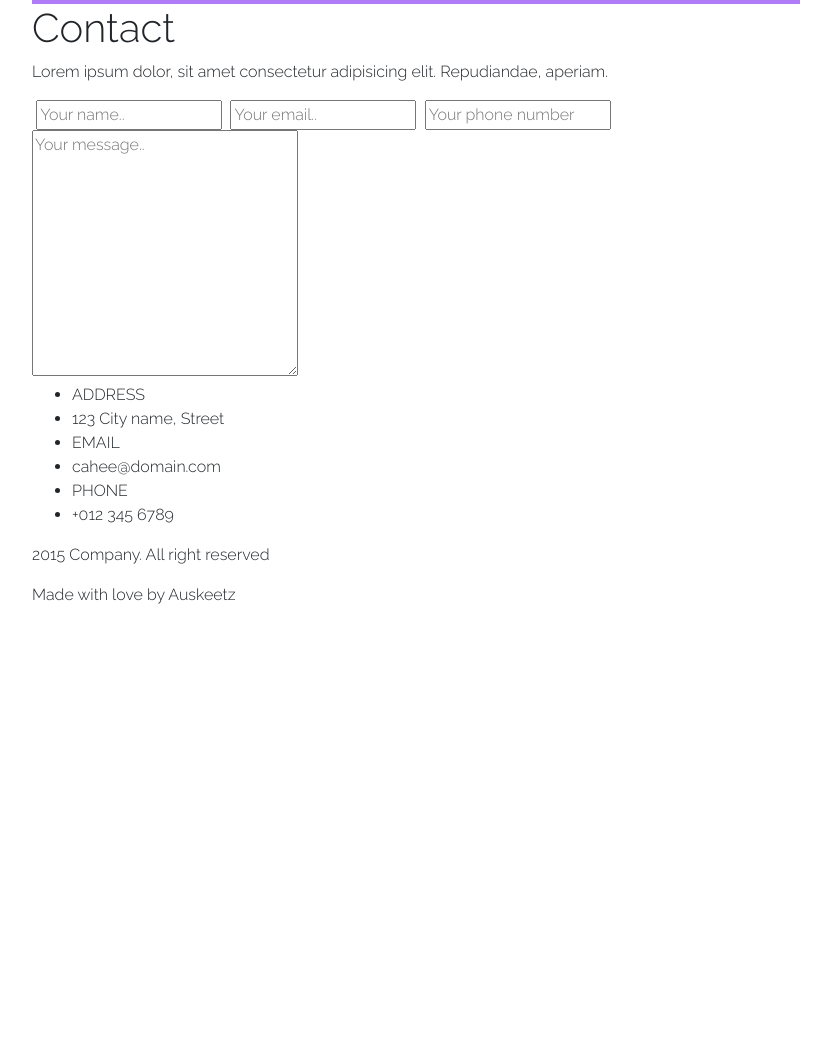
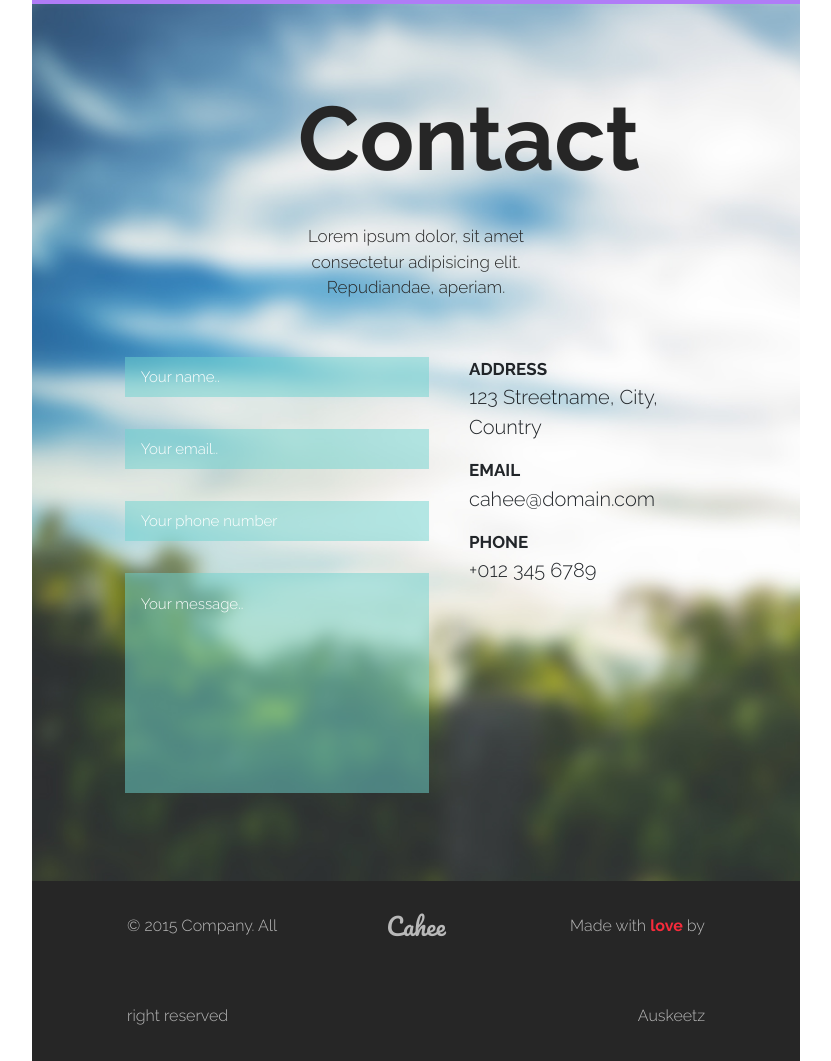
Before and after one commit to wilkpiotr/LAIT-project2, a plain HTML site: page index.html in a window 1280 px wide. Shown: the part 5057-6118 px from the top of the page, without its empty margins (224-1055 px from the left). Before the commit the page ends 5680 px from the top, so only its background shows below. Drawn offline with nearby package versions, Linux system fonts and the light colour scheme.

Commit message:
finished sections contact and footer

```diff
--- a/index.html
+++ b/index.html
@@ -107,7 +107,7 @@
         </form>
     </section>
 
-    <section class="blog">
+    <section class="blog d-flex flex-column">
         <div class="header-blog d-flex justify-content-center">
             <h1>Blog</h1>
         </div>
@@ -134,36 +134,60 @@
             </div>
         </div>
 
-        <div class=" btn-div d-flex justify-content-center">
+        <div class="btn-blog d-flex justify-content-center">
             <button type="submit">VIEW MORE</button>
         </div>
     </section>
 
-    <section class="contact">
-        <h1>Contact</h1>
-        <p>Lorem ipsum dolor, sit amet consectetur adipisicing elit. Repudiandae, aperiam.</p>
-        <form action="#">
-            <label for="name"></label>
-            <input type="text" id="name" placeholder="Your name..">
-            <label for="contact-email"></label>
-            <input type="email" id="contact-email" placeholder="Your email..">
-            <label for="tel"></label>
-            <input type="tel" id="tel" placeholder="Your phone number">
-            <textarea name="message" id="message" cols="30" rows="10" placeholder="Your message.."></textarea>
-        </form>
-        <ul>
+    <section class="contact container">
+        <div class="header-contact row justify-content-center">
+            <h1 class="col-5">Contact</h1>
+        </div>
+
+        <div class="p-contact row justify-content-center">
+            <p class="col-5">Lorem ipsum dolor, sit amet consectetur adipisicing elit. Repudiandae, aperiam.</p>
+        </div>
+
+        <div class="div-contact row justify-content-around">
+            <form class="col-6" action="#">
+
+                <div class="form-group">
+                    <label for="name"></label>
+                    <input type="text" class="form-control" id="name" placeholder="Your name..">
+                </div>
+
+                <div class="form-group">
+                    <label for="contact-email"></label>
+                    <input type="email" class="form-control" id="contact-email" placeholder="Your email..">
+                </div>
+
+                <div class="form-group">
+                    <label for="tel"></label>
+                    <input type="tel" class="form-control" id="tel" placeholder="Your phone number">
+                </div>
+                <div class="form-group">
+                    <label for="message"></label>
+                    <textarea name="message" class="form-control" id="message" cols="30" rows="8" placeholder="Your message.."></textarea>
+                </div>
+            </form>
+            <ul class="col-5">
                 <li>ADDRESS</li>
-                <li>123 City name, Street</li>
+                <li>123 Streetname, City, Country</li>
                 <li>EMAIL</li>
                 <li>cahee@domain.com</li>
                 <li>PHONE</li>
                 <li>+012 345 6789</li>
             </ul>
+        </div>
+
     </section>
 
-    <footer>
-        <p>2015 Company. All right reserved</p>
-        <p>Made with <span>love</span> by Auskeetz</p>
+    <footer class="container footer-container">
+        <div class="foot-div row justify-content-between">
+            <p class="col-4">&copy 2015 Company. All right reserved</p>
+            <p class="col-4 cahee">Cahee</p>
+            <p class="col-4">Made with <span>love</span> by Auskeetz</p>
+        </div>
     </footer>
 </body>
 </html>
--- a/sass/_blog.scss
+++ b/sass/_blog.scss
@@ -42,7 +42,7 @@
                 @extend .w700;
                 @extend .f32;
                 color: $white-font-color;
-                background: $data-blog-bgc;
+                background: $date-blog-bgc;
                 text-align: center;
                 line-height: 1.2;
                 border-radius: 5px;
@@ -66,7 +66,7 @@
             background-size: cover;
         }
     }
-    .btn-div {
+    .btn-blog {
         button {
             @extend .w300;
             @extend .f20;
--- /dev/null
+++ b/sass/_contact.scss
@@ -0,0 +1,78 @@
+.contact {
+    background: url('../images/contact-bg.jpg') no-repeat left top;
+    background-size: cover;
+    margin: 0;
+    padding: 80px;
+    position: relative;
+    .header-contact {
+        h1 {
+            @extend .w700;
+            @extend .f90;
+            color: $dark-font-color;
+            margin-bottom: 32px;
+            text-align: center;
+        }
+    }
+    .p-contact {
+        p {
+            @extend .w300;
+            @extend .f17;
+            color: $dark-font-color;
+            margin-bottom: 32px;
+            text-align: center;
+        }
+    }
+    .div-contact {
+        margin: 0;
+        position: relative;
+        form {
+            padding: 0;
+            position: relative;
+            top: 0;
+            left: 0;
+            .form-group {
+                margin: 0;
+                label {
+                    margin: 0;
+                }
+                input, textarea {
+                    display: block;
+                    background-color: $form-item-bgc;
+                    @extend .w300;
+                    @extend .f15;
+                    font-family: 'Raleway', sans-serif;
+                    color: $white-font-color;
+                    padding: 20px 16px;
+                    border: none;
+                    border-radius: unset;
+                    margin-bottom: 8px;
+                    @include placeholder-color($white-font-color);
+                    &:focus {
+                        @extend .form-item-focus;
+                        @extend .w700;
+                        box-shadow: unset;
+                        transition: unset;
+                    }
+                }
+                textarea {
+                    resize: none;
+                }
+            }
+        }
+        ul {
+            list-style: none;
+            margin-top: 24px;
+            li {
+                &:nth-child(odd) {
+                    @extend .w700;
+                    @extend .f17;
+                }
+                &:nth-child(even) {
+                    @extend .w300;
+                    @extend .f20;
+                    margin-bottom: 16px;
+                }
+            }
+        }
+    }
+}
--- /dev/null
+++ b/sass/_footer.scss
@@ -0,0 +1,28 @@
+.footer-container {
+    background-color: $footer-bgc;
+    margin: 0;
+    padding: 0;
+    @extend .w300;
+    @extend .f16;
+    color: $footer-font-color;
+    .foot-div {
+        margin: 0 80px;
+        p {
+        margin-bottom: 0;
+        line-height: 90px;
+        &:nth-child(2) {
+            text-align: center;
+            font-family: 'Pacifico', cursive;
+            @extend .w400;
+            @extend .f24;
+            }
+        &:nth-child(3) {
+            text-align: right;
+            }
+            span {
+                @extend .w700;
+                color: $footer-span-font-color;
+            }
+        }
+    }
+}
--- a/sass/_typography.scss
+++ b/sass/_typography.scss
@@ -8,6 +8,7 @@
 .f50 { font-size: 3.125rem; }
 .f40 { font-size: 2.5rem; }
 .f32 { font-size: 2rem; }
+.f24 { font-size: 1.5rem }
 .f20 { font-size: 1.25rem; }
 .f17 { font-size: 1.0625rem; }
 .f16 { font-size: 1rem; }
@@ -21,7 +22,7 @@
 // borders
 .nav-item-hover { border-top: 3px rgb(255, 96, 51); }
 .input-border { border: 1px solid rgb(38,38,38); }
-.form-item-active {
-    border-left: 3px rgb(53, 91, 130);
-    background-color: $form-item-active-bgc;
+.form-item-focus {
+    border-left: 3px solid rgb(53, 91, 130);
+    background-color: $form-item-focus-bgc;
 }
--- a/sass/_variables.scss
+++ b/sass/_variables.scss
@@ -15,9 +15,9 @@ $gallery-button-bgc: rgb(85, 133, 162);
 $subscribe-button-bgc: rgb(150, 185, 44);
 $blog-button-bgc: rgb(247, 43, 59);
 $blog-bgc: rgb(176, 124, 247);
-$data-blog-bgc: rgba(86, 92, 101, .5);
-$form-item-bgc: rgb(111, 212, 208);
-$form-item-active-bgc: rgb(0, 196, 196);
+$date-blog-bgc: rgba(86, 92, 101, .5);
+$form-item-bgc: rgba(111, 212, 208, .5);
+$form-item-focus-bgc: rgba(0, 196, 196, .5);
 $footer-bgc: rgb(38,38,38);
 
 // BORDER COLORS
--- a/sass/style.scss
+++ b/sass/style.scss
@@ -4,10 +4,12 @@
 @import 'navi';
 @import 'header';
 @import 'about-us';
-@import 'our-service.scss';
-@import 'gallery.scss';
-@import 'subscribe.scss';
-@import 'blog.scss';
+@import 'our-service';
+@import 'gallery';
+@import 'subscribe';
+@import 'blog';
+@import 'contact';
+@import 'footer';
 @import 'base';
 
 
```
Also changed, not shown: css/index.css, 1 other file.
